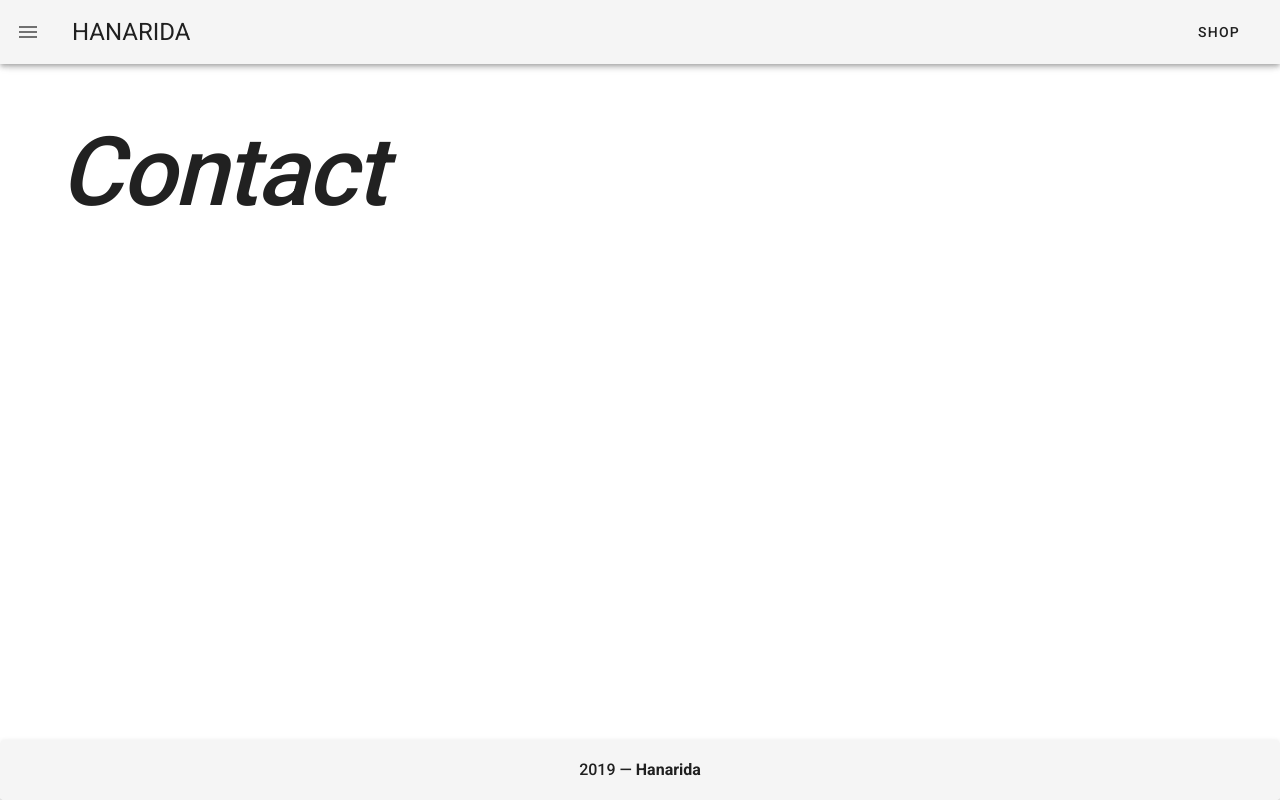
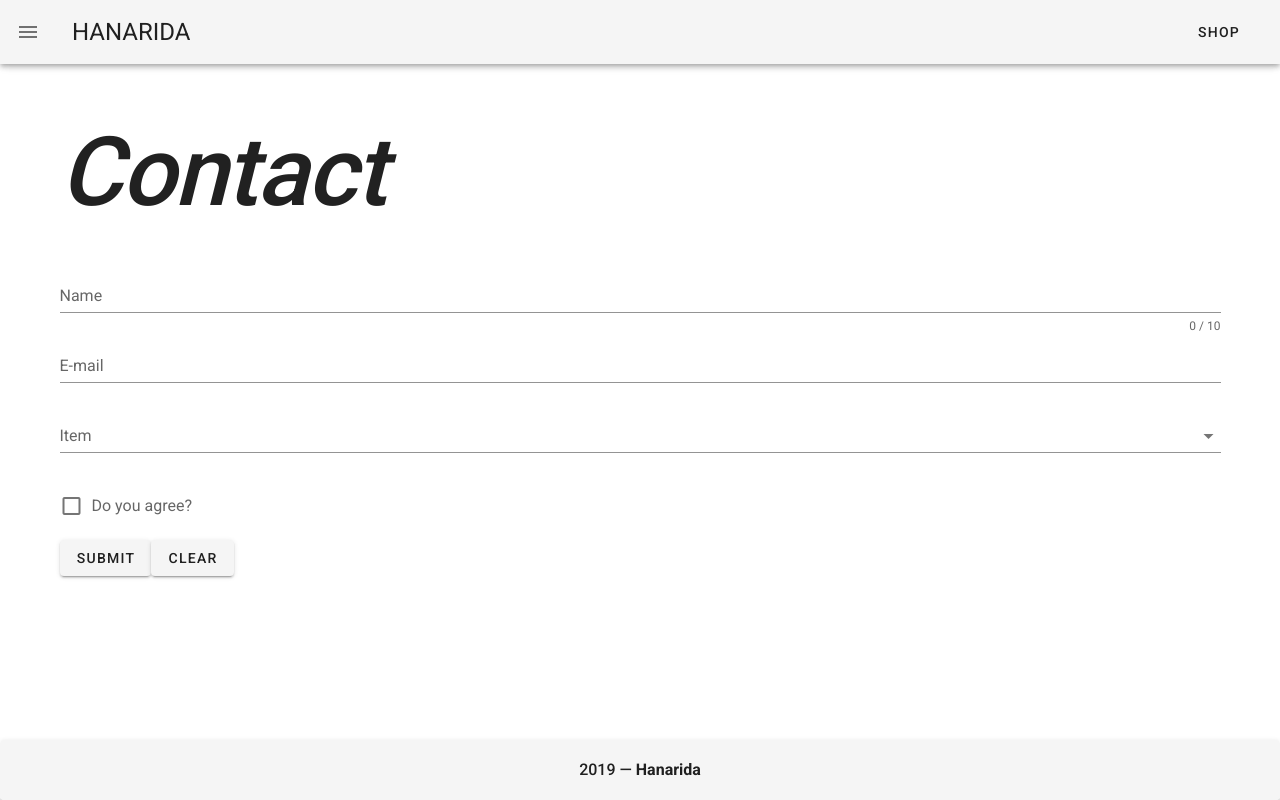
Before and after one commit to kiri9120/hanarida2, a Vue app: page /contact in a window 1280 px wide. Built offline with nearby package versions, Linux system fonts and the light colour scheme.

Commit message:
add contact form

```diff
--- a/package.json
+++ b/package.json
@@ -7,6 +7,7 @@
     "build": "vue-cli-service build"
   },
   "dependencies": {
+    "axios": "^0.19.0",
     "core-js": "^2.6.5",
     "vue": "^2.6.10",
     "vue-router": "^3.0.3",
--- a/public/index.html
+++ b/public/index.html
@@ -8,6 +8,7 @@
     <title>hanarida2</title>
     <link rel="stylesheet" href="https://fonts.googleapis.com/css?family=Roboto:100,300,400,500,700,900">
     <link rel="stylesheet" href="https://cdn.jsdelivr.net/npm/@mdi/font@latest/css/materialdesignicons.min.css">
+    <script src="https://sdk.form.run/js/v2/formrun.js"></script>
   </head>
   <body>
     <noscript>
--- /dev/null
+++ b/src/components/ContactForm.vue
@@ -0,0 +1,62 @@
+<template>
+<div>
+   <v-form ref="form" v-model="valid" lazy-validation class="formrun">
+      <v-text-field v-model="name" :rules="nameRules" :counter="10" label="Name" required  name="お名前" type="text"></v-text-field>
+      <v-text-field v-model="email" :rules="emailRules" label="E-mail" required></v-text-field>
+      <v-select v-model="select" :items="items" :rules="[v => !!v || 'Item is required']" label="Item" required></v-select>
+      <v-checkbox v-model="checkbox" :rules="[v => !!v || 'You must agree to continue!']" label="Do you agree?" required></v-checkbox>
+      <v-btn :disabled="!valid" @click="submit">
+         submit
+      </v-btn>
+      <v-btn @click="clear">
+         clear
+      </v-btn>
+   </v-form>
+</div>
+</template>
+
+
+<script>
+  import axios from 'axios'
+
+  export default {
+    data: () => ({
+      valid: true,
+      name: '',
+      nameRules: [
+        v => !!v || 'Name is required',
+        v => (v && v.length <= 10) || 'Name must be less than 10 characters'
+      ],
+      email: '',
+      emailRules: [
+        v => !!v || 'E-mail is required',
+        v => /^\w+([.-]?\w+)*@\w+([.-]?\w+)*(\.\w{2,3})+$/.test(v) || 'E-mail must be valid'
+      ],
+      select: null,
+      items: [
+        'Item 1',
+        'Item 2',
+        'Item 3',
+        'Item 4'
+      ],
+      checkbox: false
+    }),
+
+    methods: {
+      submit () {
+        if (this.$refs.form.validate()) {
+          // Native form submission is not yet supported
+          axios.post('/api/submit', {
+            name: this.name,
+            email: this.email,
+            select: this.select,
+            checkbox: this.checkbox
+          })
+        }
+      },
+      clear () {
+        this.$refs.form.reset()
+      }
+    }
+  }
+</script>
--- a/src/views/Contact.vue
+++ b/src/views/Contact.vue
@@ -2,6 +2,18 @@
   <div class="contact">
     <v-container>
       <h1 class="display-4 my-12 font-italic font-weight-medium">Contact</h1>
+      <ContactForm/>
     </v-container>
   </div>
 </template>
+
+
+<script>
+import ContactForm from '../components/ContactForm';
+
+export default {
+  components: {
+    ContactForm
+  }
+}
+</script>
```
Also changed, not shown: 1 other file (tests, documents, lock files or other folders).
